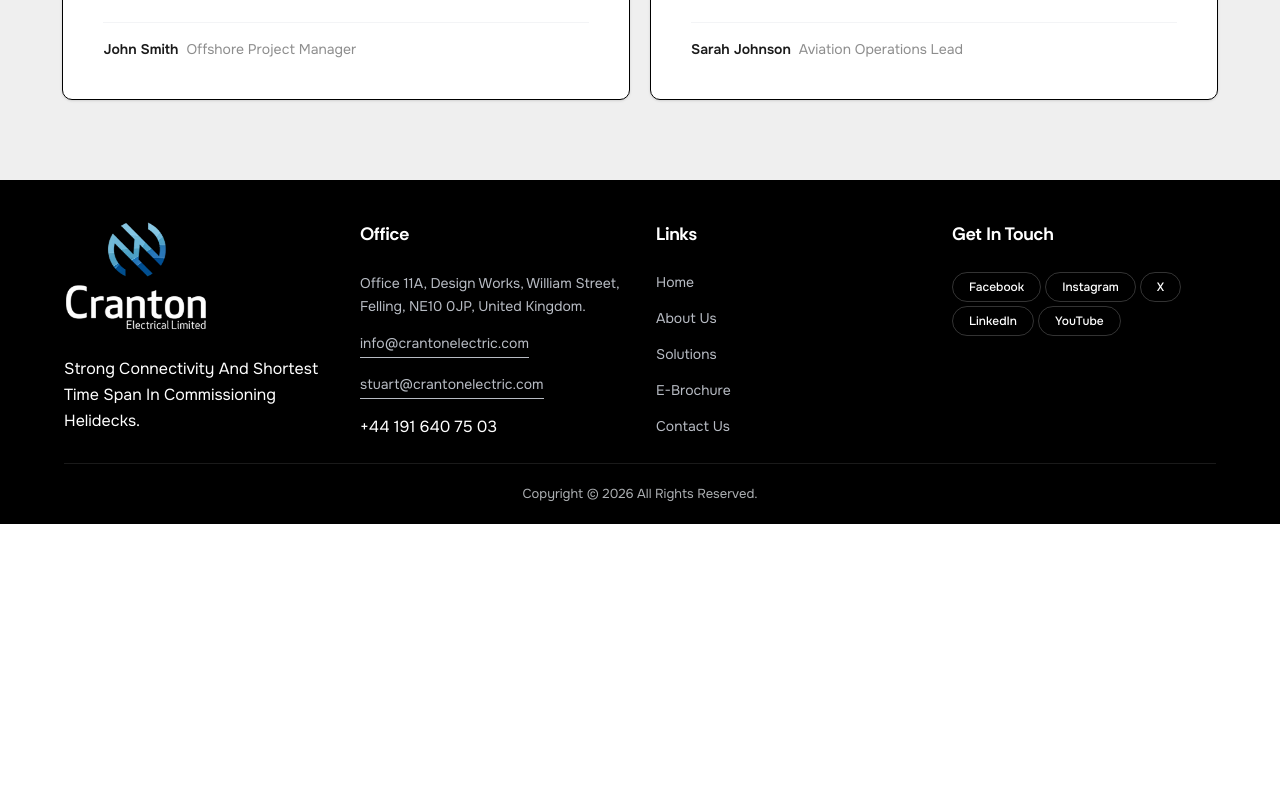
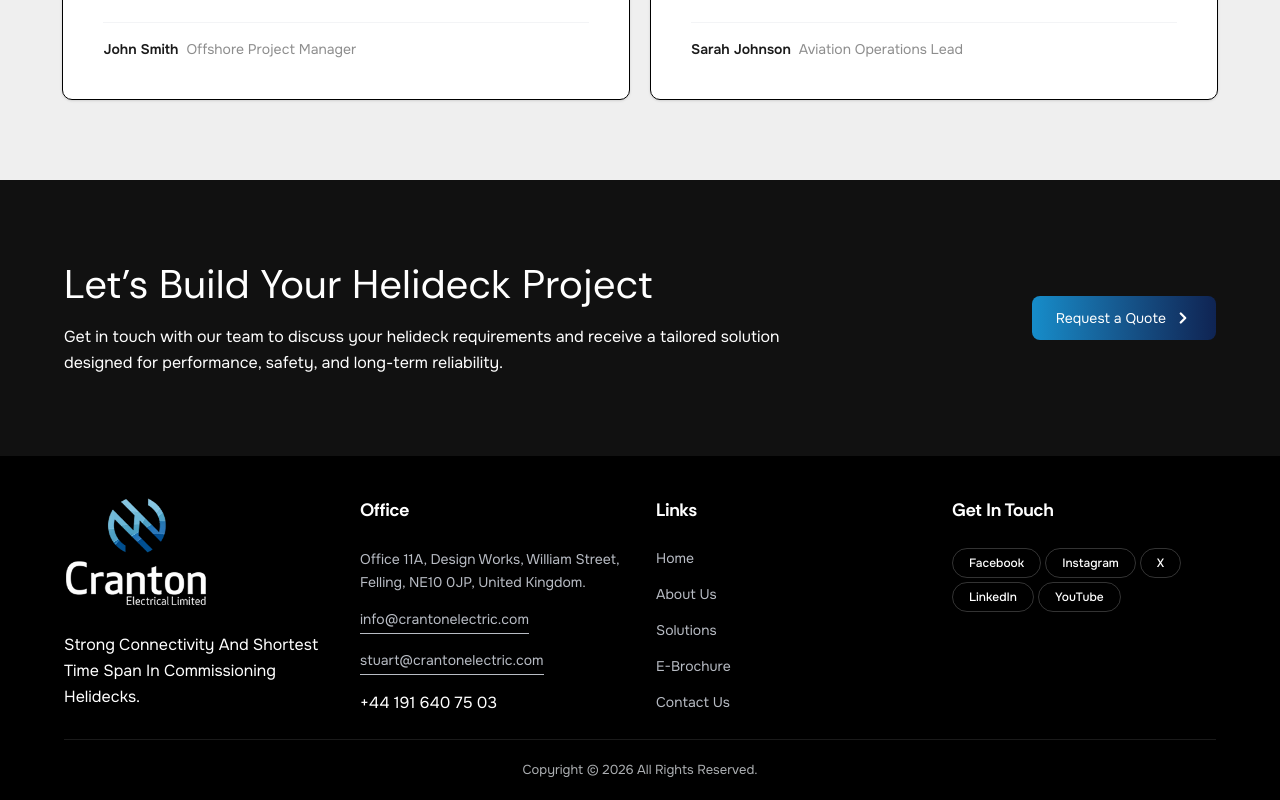
Before and after one commit to developers-xntric/Cranton, a Next.js app: page /about in a window 1280 px wide. Shown: the part 4079-4879 px from the top of the page. Before the commit the page ends 4603 px from the top, so only its background shows below. Built offline with nearby package versions, Linux system fonts and the light colour scheme.

Commit message:
CTA Section Rendered

```diff
--- a/app/about/page.tsx
+++ b/app/about/page.tsx
@@ -1,6 +1,7 @@
 import FourCards from "@/components/about/four-cards";
 import { ValueCard } from "@/components/about/value-card";
 import { TestimonialsSection, WhyChooseUsSection } from "@/components/about/why-choose";
+import CTASection from "@/components/cta-section";
 import DynamicHero from "@/components/dynamic-hero";
 
 const About = () => {
@@ -78,6 +79,7 @@ const About = () => {
                 },
                 ]} />
             <TestimonialsSection />
+            <CTASection heading="Let’s Build Your Helideck Project" description={"Get in touch with our team to discuss your helideck requirements and receive a tailored solution designed for performance, safety, and long-term reliability."} />
         </div>
     )
 }
```
